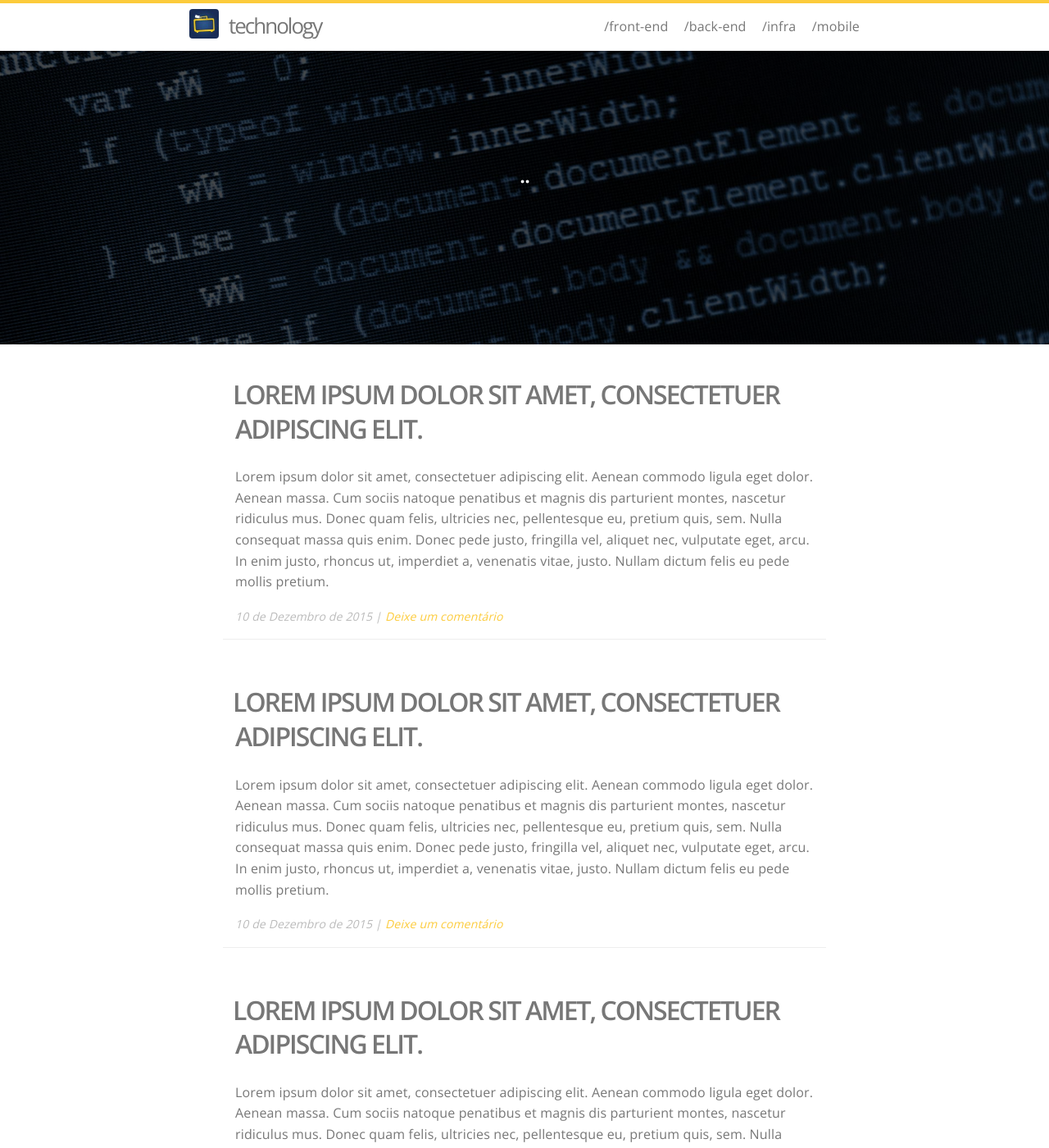
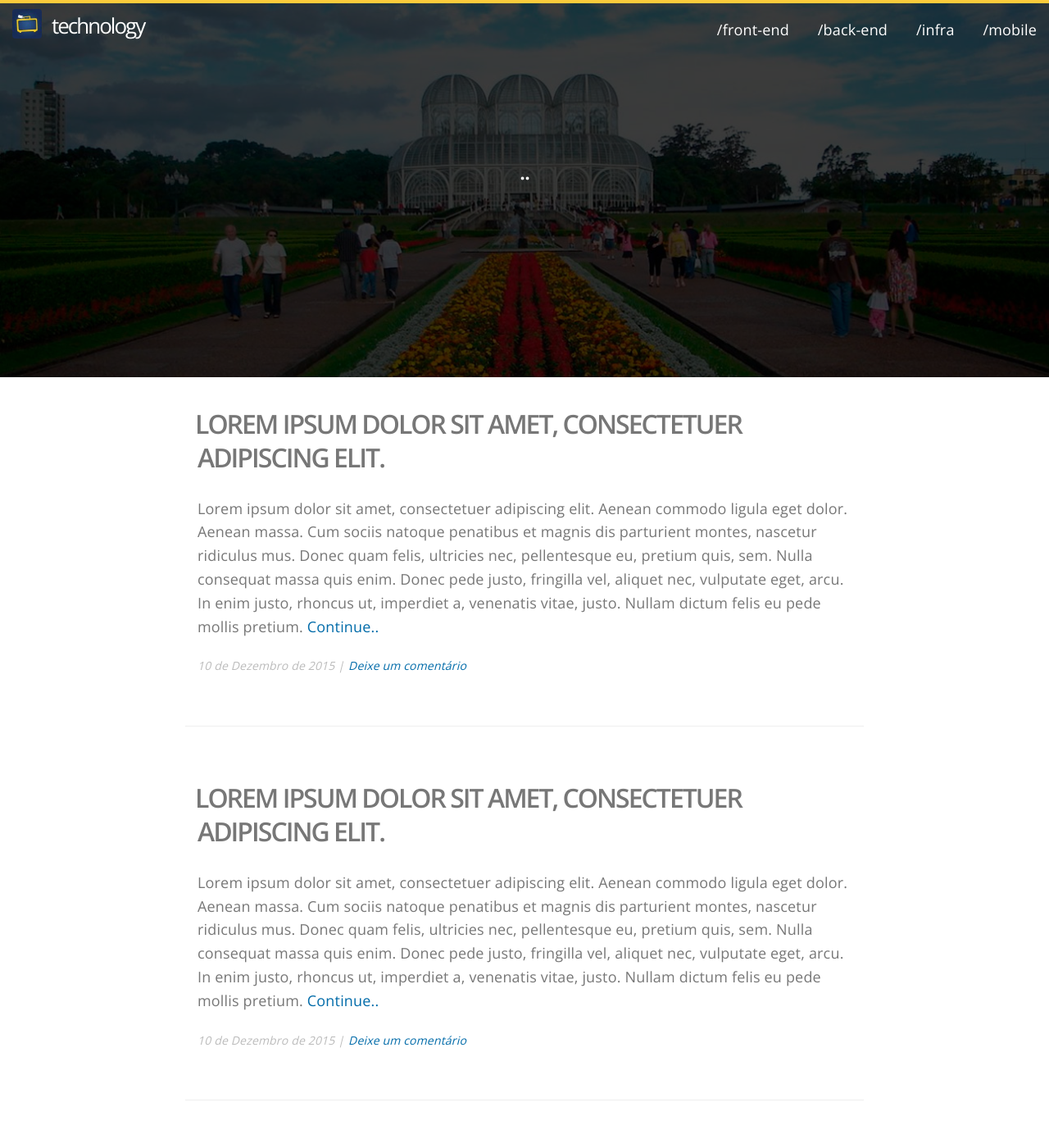
Before and after one commit to malapronta/malapronta.github.io, a Jekyll site: the page built from _source/index.html, in a window 1280 px wide and 1400 px high. Shown: the whole window at 82% size. Built offline with Jekyll 4.4.1, drawn with Linux system fonts in a browser that asks for light colours; some of the changed text lies outside the part shown.

Commit message:
header, post and more

```diff
--- a/_source/_sass/_globals.scss
+++ b/_source/_sass/_globals.scss
@@ -2,7 +2,7 @@
 // Globals styles
 //
 
-@import url("https://fonts.googleapis.com/css?family=Open+Sans:400,300,600");
+@import url("https://fonts.googleapis.com/css?family=Open+Sans:300,400,600");
 
 * {
   &,
--- a/_source/_sass/core/_variables.scss
+++ b/_source/_sass/core/_variables.scss
@@ -4,7 +4,7 @@
 
 // colors
 $primary-color: #fccb3b !default;
-$link-color: $primary-color !default;
+$link-color: #016ba9 !default;
 $bg-color: #fff !default;
 $txt-color: #777 !default;
 $white-color: #fff !default;
@@ -12,7 +12,7 @@ $silver-color: #eee !default;
 $black-color: #000 !default;
 
 $font-family-base: "Open Sans", Helvetica, Arial, sans-serif !default;
-$font-size-base: 16px !default;
+$font-size-base: 18px !default;
 $line-height-base: 1.6 !default;
 $default-feature: min-width !default;
 
--- a/_source/assets/css/main.css
+++ b/_source/assets/css/main.css
@@ -1,4 +1,4 @@
-@import url("https://fonts.googleapis.com/css?family=Open+Sans:400,300,600");
+@import url("https://fonts.googleapis.com/css?family=Open+Sans:300,400,600");
 
 /**
  * Blog de TI by MalaPronta.com
@@ -225,12 +225,14 @@ th {
 
 header,
 .navbar,
+.post,
 .highlight {
 	*zoom: 1;
 }
 
 header:before,
 .navbar:before,
+.post:before,
 .highlight:before {
 	content: " ";
 	display: table;
@@ -238,6 +240,7 @@ header:before,
 
 header:after,
 .navbar:after,
+.post:after,
 .highlight:after {
 	content: " ";
 	display: table;
@@ -264,7 +267,7 @@ html {
 
 body {
 	font-family: "Open Sans", Helvetica, Arial, sans-serif;
-	font-size: 1rem;
+	font-size: 1.125rem;
 	background-color: #fff;
 	color: #777;
 	line-height: 1.6;
@@ -279,7 +282,7 @@ h3,
 h4,
 h5,
 h6 {
-	margin: 1.25em 0 0.9375em;
+	margin: 1.11111em 0 0.83333em;
 }
 
 h1 {
@@ -304,7 +307,7 @@ h6 {
 }
 
 a {
-	color: #fccb3b;
+	color: #016ba9;
 	-moz-transition: color 0.3s linear;
 	-o-transition: color 0.3s linear;
 	-webkit-transition: color 0.3s linear;
@@ -323,8 +326,8 @@ a:focus {
 .post {
 	margin-left: auto;
 	margin-right: auto;
-	padding-left: 0.9375em;
-	padding-right: 0.9375em;
+	padding-left: 0.83333em;
+	padding-right: 0.83333em;
 }
 
 .container,
@@ -340,11 +343,7 @@ header {
 
 .navbar {
 	border-top: 4px solid #fccb3b;
-	background-color: #fff;
-	-moz-box-shadow: 0px 1px 3px rgba(0, 0, 0, 0.2);
-	-webkit-box-shadow: 0px 1px 3px rgba(0, 0, 0, 0.2);
-	box-shadow: 0px 1px 3px rgba(0, 0, 0, 0.2);
-	position: fixed;
+	position: absolute;
 	min-height: 50px;
 	z-index: 1001;
 	width: 100%;
@@ -354,8 +353,8 @@ header {
 }
 
 .navbar h1 {
-	float: left;
 	font-size: 1.625rem;
+	text-align: center;
 	margin: 0;
 }
 
@@ -379,8 +378,8 @@ header {
 }
 
 .navbar a {
-	font-weight: 300;
-	color: #777;
+	font-weight: 400;
+	color: #fff;
 }
 
 .navbar a:hover {
@@ -398,11 +397,11 @@ header {
 
 .nav li {
 	display: inline-block;
-	margin-left: 0.9375em;
+	margin-left: 1.66667em;
 }
 
 .banner {
-	min-height: 26.25em;
+	min-height: 25.55556em;
 	background: url(/assets/images/tech-banner.jpg) no-repeat top center;
 	-moz-background-size: cover;
 	-o-background-size: cover;
@@ -413,7 +412,7 @@ header {
 }
 
 .banner-inner {
-	padding: 10em 0;
+	padding: 8.88889em 0;
 	text-align: center;
 	position: absolute;
 	height: 100%;
@@ -429,20 +428,24 @@ header {
 
 .post {
 	max-width: 46em;
-	padding-bottom: 0.9375em;
-	margin-bottom: 0.9375em;
+	padding-bottom: 3.33333em;
+	margin-bottom: 1.66667em;
 	border-bottom: 1px solid #eee;
 }
 
-.post-header a,
-.post-excerpt a {
+.post-header a {
 	color: #777;
+}
+
+.post-header a:hover {
+	color: #016ba9;
+	text-decoration: none;
 }
 
 .post-header h1 {
 	font-weight: 700;
 	text-transform: uppercase;
-	margin-bottom: 0.3125em;
+	margin-bottom: 0.27778em;
 	line-height: 1.3;
 }
 
@@ -456,7 +459,7 @@ header {
 
 .highlight {
 	padding: 0;
-	margin-top: 0.9375em;
+	margin-top: 0.83333em;
 	margin-bottom: 25px; /* Comment */ /* Error */ /* Keyword */ /* Literal */ /* Name */ /* Operator */ /* Punctuation */ /* Comment.Multiline */ /* Comment.Preproc */ /* Comment.Single */ /* Comment.Special */ /* Generic.Emph */ /* Generic.Strong */ /* Keyword.Constant */ /* Keyword.Declaration */ /* Keyword.Namespace */ /* Keyword.Pseudo */ /* Keyword.Reserved */ /* Keyword.Type */ /* Literal.Date */ /* Literal.Number */ /* Literal.String */ /* Name.Attribute */ /* Name.Builtin */ /* Name.Class */ /* Name.Constant */ /* Name.Decorator */ /* Name.Entity */ /* Name.Exception */ /* Name.Function */ /* Name.Label */ /* Name.Namespace */ /* Name.Other */ /* Name.Property */ /* Name.Tag */ /* Name.Variable */ /* Operator.Word */ /* Text.Whitespace */ /* Literal.Number.Float */ /* Literal.Number.Hex */ /* Literal.Number.Integer */ /* Literal.Number.Oct */ /* Literal.String.Backtick */ /* Literal.String.Char */ /* Literal.String.Doc */ /* Literal.String.Double */ /* Literal.String.Escape */ /* Literal.String.Heredoc */ /* Literal.String.Interpol */ /* Literal.String.Other */ /* Literal.String.Regex */ /* Literal.String.Single */ /* Literal.String.Symbol */ /* Name.Builtin.Pseudo */ /* Name.Variable.Class */ /* Name.Variable.Global */ /* Name.Variable.Instance */ /* Literal.Number.Integer.Long */ /* Generic.Subheading & Diff Unified/Comment? */ /* Generic.Deleted & Diff Deleted */ /* Generic.Inserted & Diff Inserted */
 }
 
@@ -469,7 +472,7 @@ header {
 
 .highlight pre {
 	margin: 0;
-	padding: 0.9375em 1.25em;
+	padding: 0.83333em 1.11111em;
 	white-space: pre;
 	line-height: 23px;
 	overflow-x: auto;
@@ -734,3 +737,12 @@ header {
 .highlight .gi {
 	color: #a6e22e;
 }
+
+@media (min-width: 37em) {
+
+.navbar h1 {
+	float: left;
+	text-align: left;
+}
+
+}
--- a/_source/index.html
+++ b/_source/index.html
@@ -8,7 +8,7 @@ slug: home
 
   <nav class="navbar">
 
-    <div class="container">
+    <div class="container-full">
       <h1>
         <a href="{{ "/" | prepend: site.baseurl }}">
           <img src="/assets/images/logo-malapronta-mini.jpg" alt=""> technology
@@ -40,7 +40,7 @@ slug: home
     </header>
 
     <section class="post-excerpt">
-      <p><a href="#">Lorem ipsum dolor sit amet, consectetuer adipiscing elit. Aenean commodo ligula eget dolor. Aenean massa. Cum sociis natoque penatibus et magnis dis parturient montes, nascetur ridiculus mus. Donec quam felis, ultricies nec, pellentesque eu, pretium quis, sem. Nulla consequat massa quis enim. Donec pede justo, fringilla vel, aliquet nec, vulputate eget, arcu. In enim justo, rhoncus ut, imperdiet a, venenatis vitae, justo. Nullam dictum felis eu pede mollis pretium.</a></p>
+      <p>Lorem ipsum dolor sit amet, consectetuer adipiscing elit. Aenean commodo ligula eget dolor. Aenean massa. Cum sociis natoque penatibus et magnis dis parturient montes, nascetur ridiculus mus. Donec quam felis, ultricies nec, pellentesque eu, pretium quis, sem. Nulla consequat massa quis enim. Donec pede justo, fringilla vel, aliquet nec, vulputate eget, arcu. In enim justo, rhoncus ut, imperdiet a, venenatis vitae, justo. Nullam dictum felis eu pede mollis pretium. <a href="#">Continue..</a></p>
     </section>
 
     <footer class="post-meta">
```
Also changed, not shown: _source/_sass/_header.scss (+14 -8 lines), _source/_sass/_posts.scss (+9 -6 lines), _source/_images/tech-banner.jpg, _source/assets/css/main.min.css, _source/assets/images/tech-banner.jpg, 1 other file.
